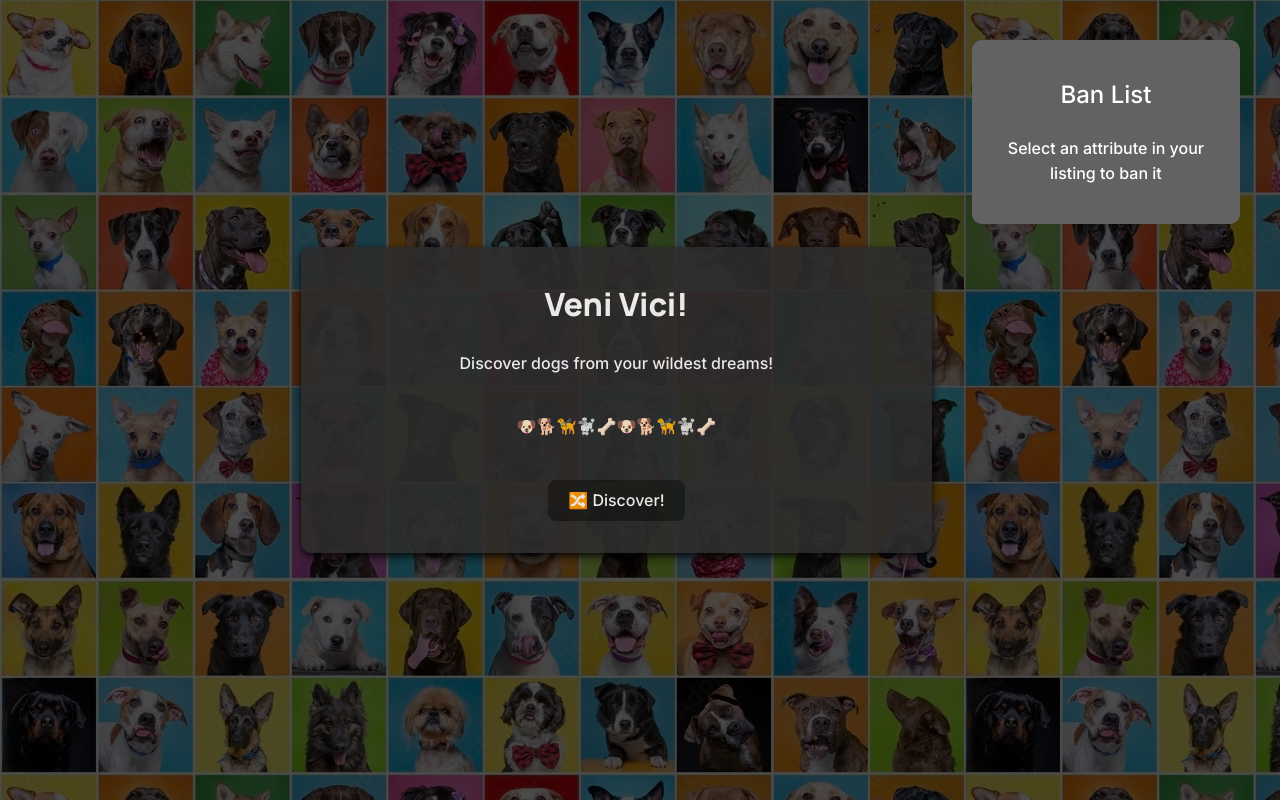
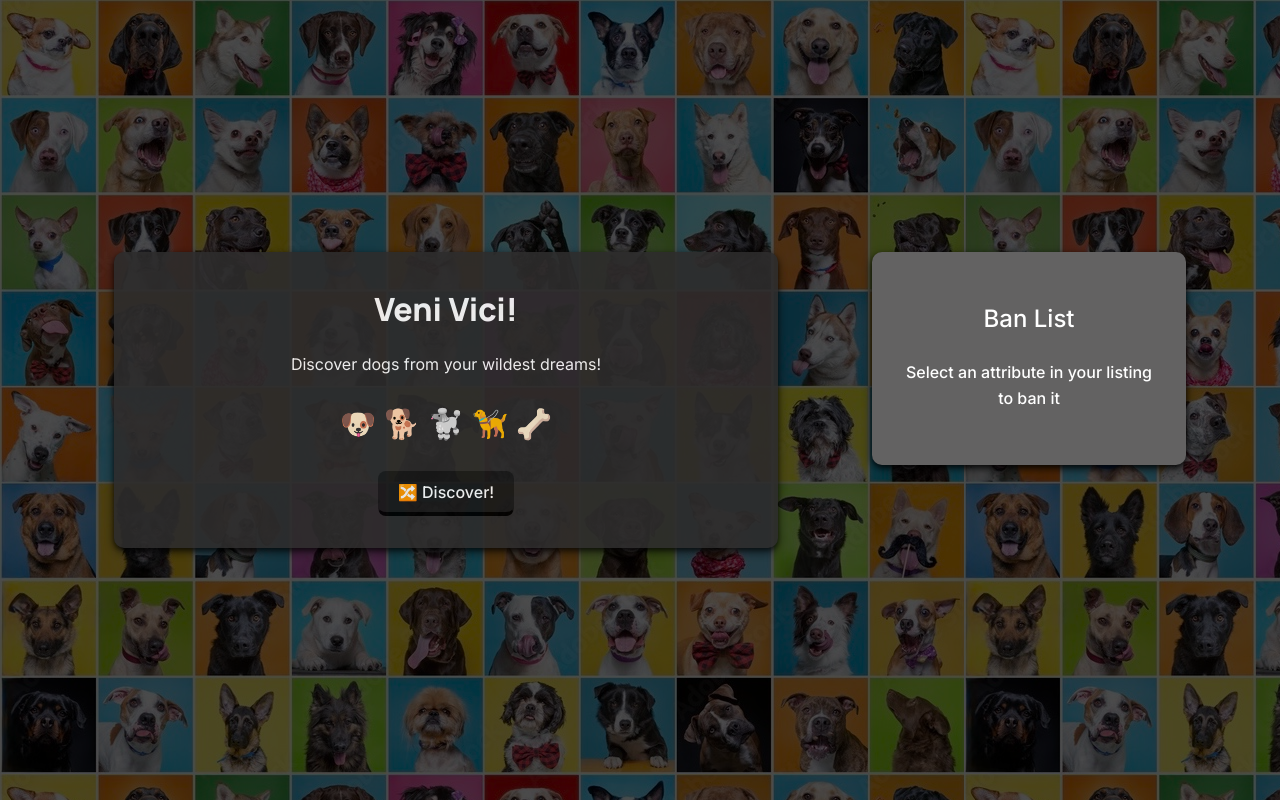
Before and after one commit to KelvinMathew2004/Doggo-Discoverer, a React (Vite) app: page / in a window 1280 px wide. Built offline with nearby package versions, Linux system fonts and the light colour scheme.

Commit message:
Uploaded Walkthrough

```diff
--- a/src/App.css
+++ b/src/App.css
@@ -10,17 +10,20 @@
 
 .whole-page {
   width: 100%;
-  height: 100vh;
+  height: auto;
+  padding: 2.5rem;
   display: flex;
   flex-direction: row;
   align-items: flex-start;
-  justify-content: space-between;
+  justify-content: space-evenly;
 }
 
 .history {
-  width: 200px;
-  margin: 2.5rem 1.25rem 2.5rem 2.5rem;
-  padding: 1rem;
+  width: 250px;
+  margin: 0rem 1.25rem 0rem 0rem;
+  padding: 0rem 1rem 1rem 1rem;
+  background-color: rgba(0, 0, 0, 0.2);
+  border-radius: 10px;
 }
 
 .main-card {
@@ -30,7 +33,7 @@
   align-items: center;
   align-self: center;
   width: 600px;
-  margin: 2.5rem 1.25rem 2.5rem 1.25rem;
+  margin: 0rem 1.25rem 0rem 1.25rem;
   padding: 2rem;
   background-color: #2D2C2C;
   opacity: 0.9;
@@ -42,6 +45,11 @@
   font-family: 'Manrope', sans-serif;
   font-weight: 800;
   margin: 0;
+}
+
+.emojis {
+  font-size: 1.8rem;
+  margin-top: 0.5rem;
 }
 
 .dog-card {
@@ -98,28 +106,35 @@
   background-color: #1a1a1a;
   color: white;
   cursor: pointer;
-  transition: border-color 0.25s;
+  border-bottom: 4px solid #000000;
+  transition: transform 0.1s, border-bottom 0.1s;
 }
 .discover:hover {
-  border-color: #646cff;
+  filter: brightness(1.1);
 }
-.discover:focus,
-.discover:focus-visible {
-  outline: 4px auto -webkit-focus-ring-color;
+.discover:active {
+  transform: translateY(4px);
+  border-bottom: 0;
 }
 
 .ban-list {
+  display: flex;
+  flex-direction: column;
+  align-items: center;
+  justify-content: center;
   width: 250px;
-  margin: 2.5rem 2.5rem 2.5rem 1.25rem;
-  padding: 1rem;
+  margin: 0rem 0rem 0rem 1.25rem;
+  padding: 3rem 2rem 2rem 2rem;
   background-color: #636262;
   border-radius: 10px;
+  box-shadow: 0 4px 10px rgba(0, 0, 0, 0.7), 0 2px 4px rgba(0, 0, 0, 0.5);
 }
 
 .ban-list-items {
   display: flex;
   flex-direction: column;
   gap: 0.5rem;
+  width: 100%;
 }
 
 .ban-item {
--- a/src/App.jsx
+++ b/src/App.jsx
@@ -84,9 +84,8 @@ function App() {
 
   return (
     <div className="whole-page">
-      <div className="history">
-        {prevDogs.length > 0 && (
-        <div>
+      {prevDogs.length > 0 && (
+        <div className="history">
           <h3 style={{ fontWeight: "bolder"}}>Who have we seen so far?</h3>
           {prevDogs.map((dog) => (
             <div key={dog.id}>
@@ -100,11 +99,10 @@ function App() {
           ))}
         </div>
       )}
-      </div>
       <div className="main-card">
         <h1 className='heading'>Veni Vici!</h1>
-        <h4>Discover dogs from your wildest dreams!</h4>
-        <p>🐶🐕🦮🐩🦴🐶🐕🦮🐩🦴</p>
+        <p>Discover dogs from your wildest dreams!</p>
+        <a className="emojis">🐶 🐕 🐩 🦮 🦴</a>
         {currentDog && (
           <div className="dog-card">
             <div className="attributes">
@@ -119,7 +117,7 @@ function App() {
         <button onClick={fetchRandomDog} className="discover">🔀 Discover!</button>
       </div>
       <div className="ban-list">
-        <h2 style={{ fontWeight: "bolder"}}>Ban List</h2>
+        <h2 style={{ fontWeight: "bolder", margin: 0}}>Ban List</h2>
         <h4>Select an attribute in your listing to ban it</h4>
         <div className="ban-list-items">
           {banList.map((item) => (
```
Also changed, not shown: 1 other file (tests, documents, lock files or other folders).
